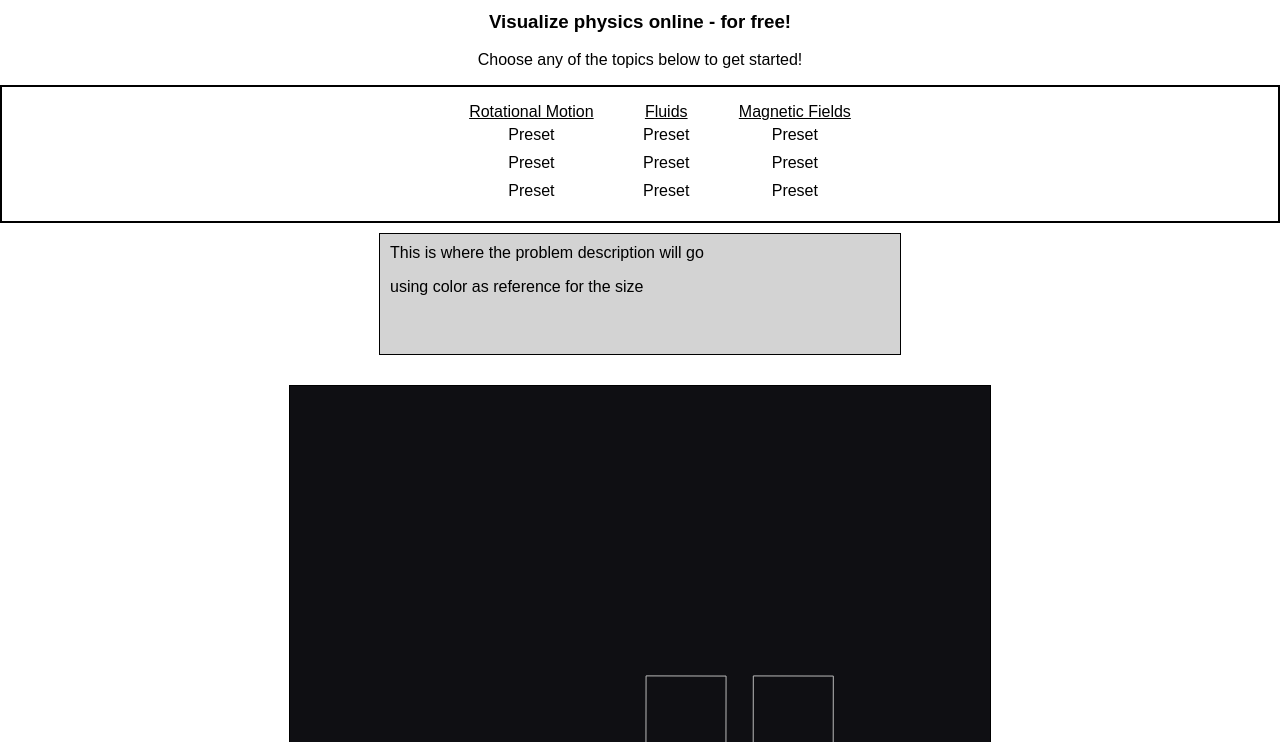
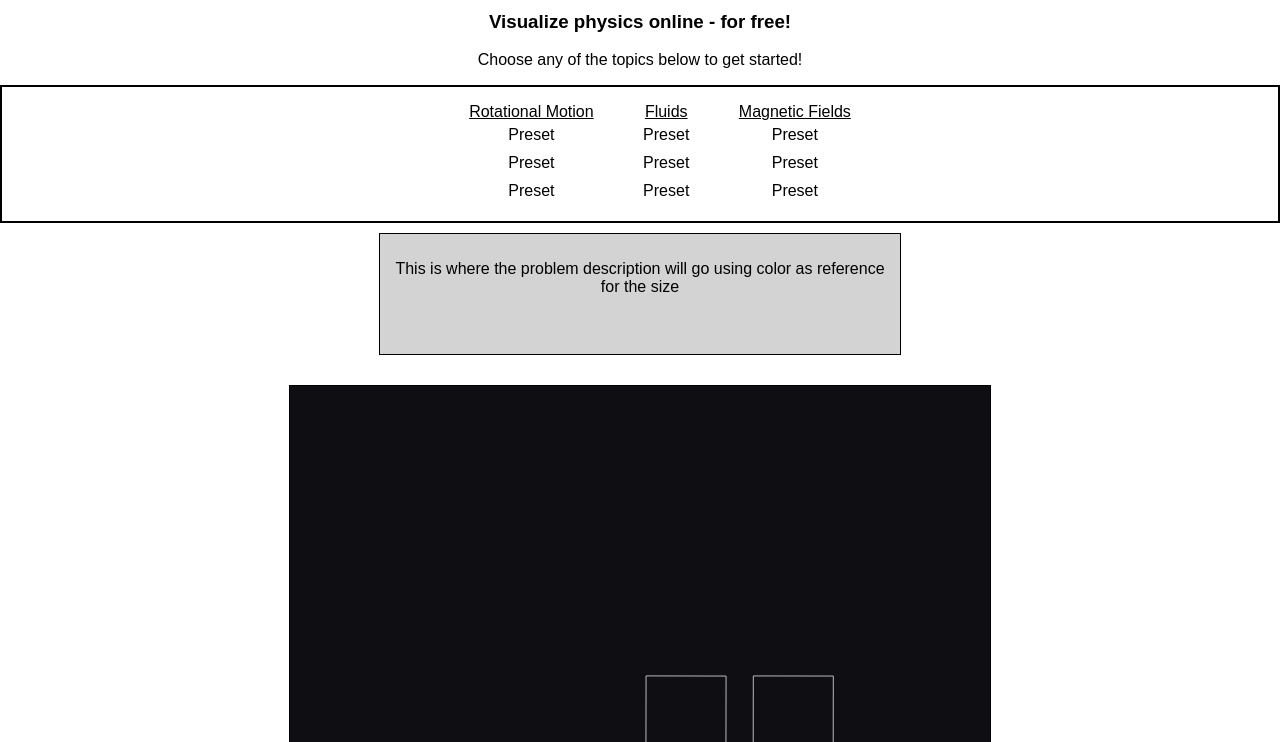
Before and after one commit to TheCPPGang/PhysicsVisualization, a plain HTML site: page public/index.html in a window 1280 px wide. Shown: the part 58-800 px from the top of the page. Drawn offline with Linux system fonts and the light colour scheme.

Commit message:
Format html and center description

```diff
--- a/public/index.html
+++ b/public/index.html
@@ -1,7 +1,7 @@
 <html>
 
     <head>
-
+        <meta charset="UTF-8">
         <link rel="stylesheet" href="index.css">
 
         <script language="javascript" type="text/javascript" src="../libraries/matter.js"></script>
@@ -11,77 +11,48 @@
     </head>
 
     <body>
-
         <div id="topBar">
-
             <h1 id="title">See Physics</h1>
-
         </div>
 
         <div id="welcome">
-
             <h3>Visualize physics online - for free!</h3>
-
             <p>Choose any of the topics below to get started!</p>
-
         </div>
 
         <div id="topics">
-
             <ul class="nav" id="rotationalMotion"> <u>Rotational Motion</u>
-
                 <li>Preset</li>
-
                 <li>Preset</li>
-
                 <li>Preset</li>
-
             </ul>
 
             <ul class="nav" id="fluids"> <u>Fluids</u>
-
                 <li>Preset</li>
-
                 <li>Preset</li>
-
                 <li>Preset</li>
-
             </ul>
 
             <ul class="nav" id="magneticFields"><u>Magnetic Fields</u>
-
                 <li>Preset</li>
-
                 <li>Preset</li>
-
                 <li>Preset</li>
-
             </ul>
 
         </div>
 
-        <div id="problemDescription">
-
-            This is where the problem description will go
-
-            <p>using color as reference for the size</p>
-
+        <div id="problemDescription" style="text-align:center">
+            <p>This is where the problem description will go using color as reference for the size</p>
         </div>
 
         <div id="diagram"></div>
-
         <div id="equations">equations</div>
-
     </body>
-
     <hr>
 
     <footer>
-
         <a href="">References</a>
-
     </footer>
 
 	<script language="javascript" type="text/javascript" src="../demo/demo.js"></script>
-
 </html>
```
